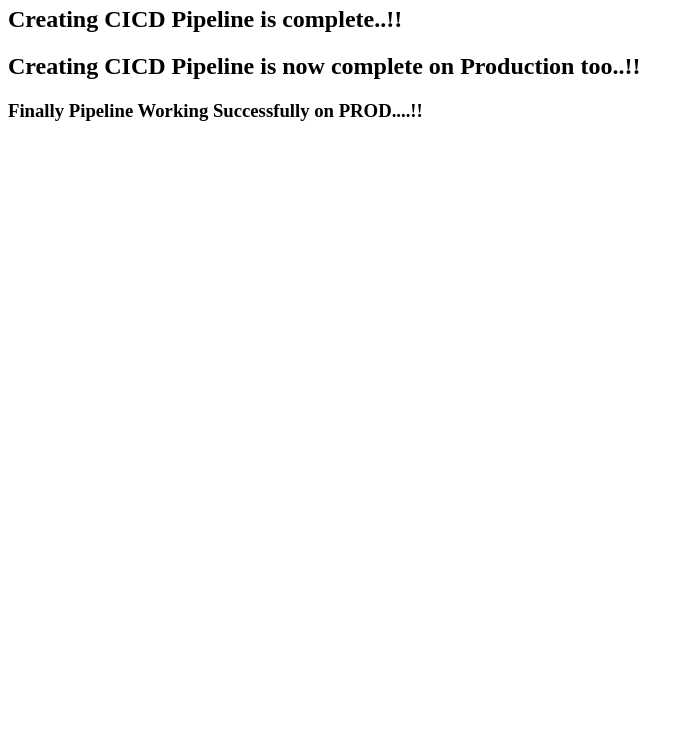
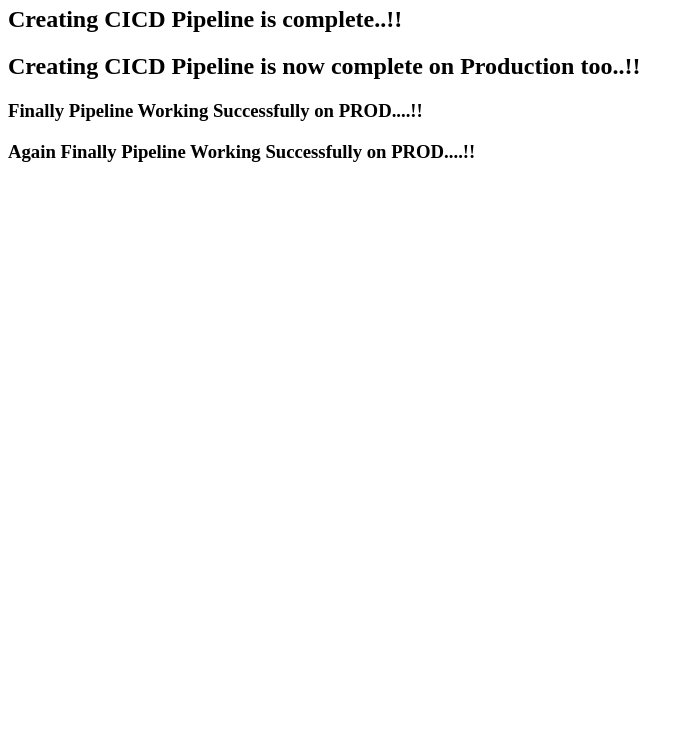
Before and after one commit to chavanvirendra18/viruwebsite, a plain HTML site: page index.html in a window 1280 px wide. Shown: the part 60-800 px from the top of the page, without its empty margins (0-693 px from the left). Drawn offline with Linux system fonts and the light colour scheme.

Commit message:
push on production again

```diff
--- a/index.html
+++ b/index.html
@@ -6,5 +6,7 @@
 <h2>Creating CICD Pipeline is now complete on Production too..!!</h2>
 <h3>Finally Pipeline Working Successfully on PROD....!!</h3>
 
+<h3>Again Finally Pipeline Working Successfully on PROD....!!</h3>
+
 </body>
 </html>
```
